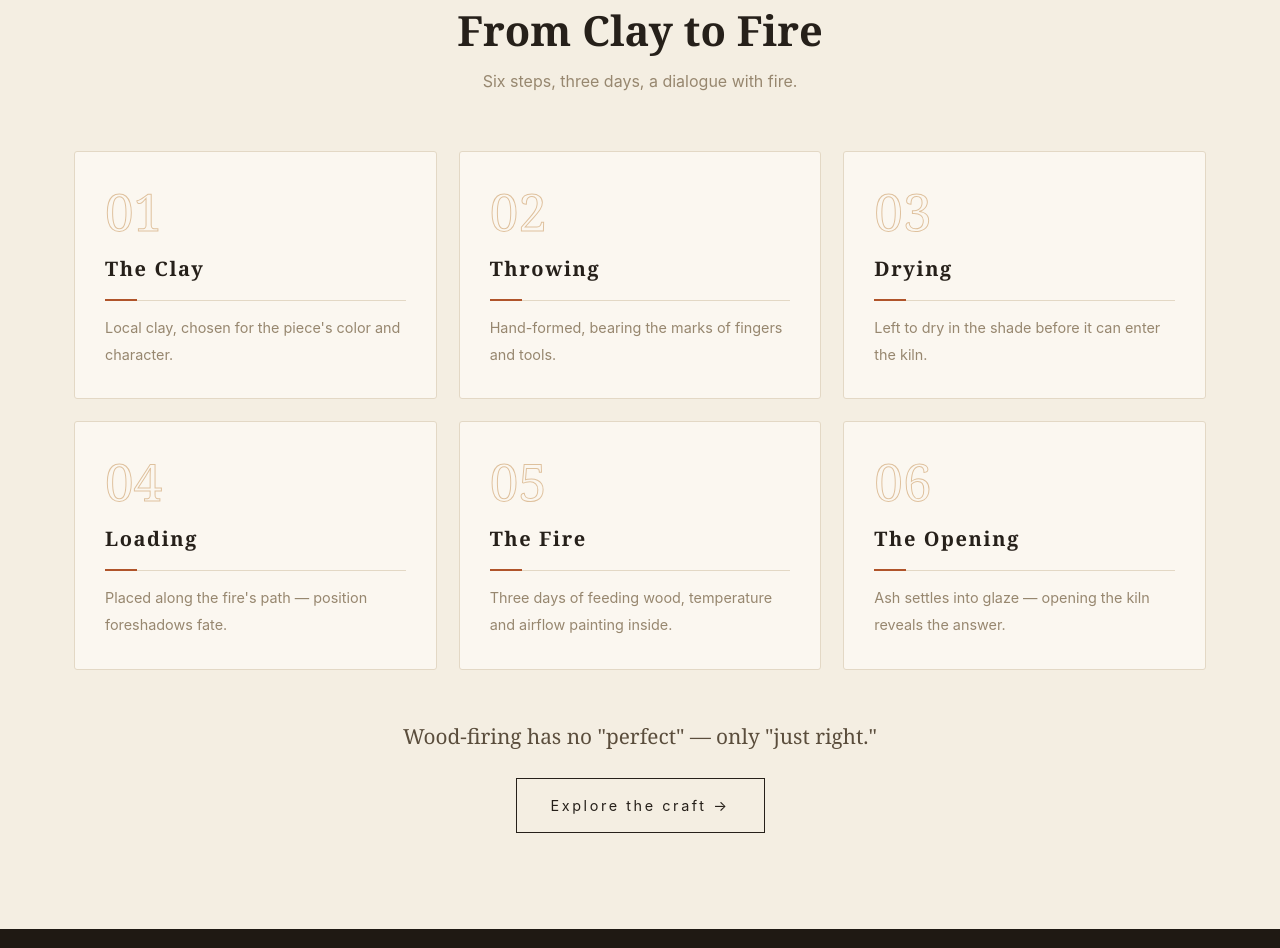
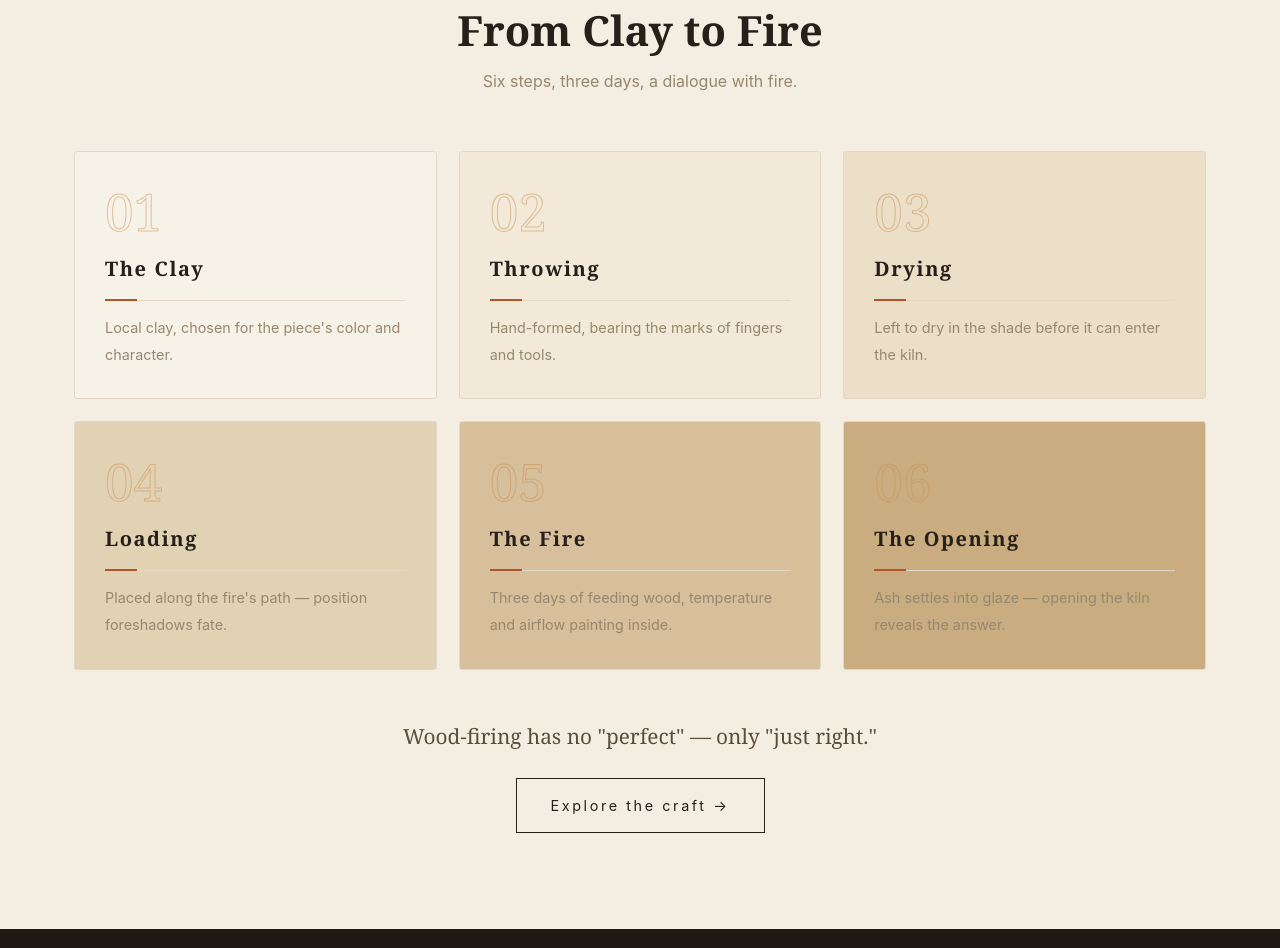
Before and after one commit to garyzhang6111-max/-qingyuan-ceramics, a plain HTML site: page site/index.html in a window 1280 px wide. Shown: the part 2579-3527 px from the top of the page. Drawn offline with Linux system fonts and the light colour scheme.

Commit message:
首页工艺步骤卡片用渐进泥土色背景

```diff
--- a/site/css/style.css
+++ b/site/css/style.css
@@ -157,7 +157,13 @@ section{padding:96px 0}
 /* ---------- 工艺 ---------- */
 .craft{background:var(--bg)}
 .steps{display:grid;grid-template-columns:repeat(3,1fr);gap:22px;counter-reset:s;align-items:stretch}
-.step{counter-increment:s;position:relative;padding:34px 30px 30px;background:#fbf7f0;border:1px solid var(--line);border-radius:3px;transition:.3s}
+.step{counter-increment:s;position:relative;padding:34px 30px 30px;background:#f7f2e8;border:1px solid var(--line);border-radius:3px;transition:.3s}
+.step:nth-child(1){background:#f7f2e8}
+.step:nth-child(2){background:#f2e9d8}
+.step:nth-child(3){background:#ebdfc8}
+.step:nth-child(4){background:#e2d2b4}
+.step:nth-child(5){background:#d6bf9a}
+.step:nth-child(6){background:#c9ac80}
 .step:hover{transform:translateY(-5px);box-shadow:0 22px 44px -24px rgba(31,25,19,.30);border-color:var(--accent2)}
 .step::before{content:counter(s,decimal-leading-zero);display:block;font-family:var(--serif);font-size:3.2rem;line-height:1;color:transparent;-webkit-text-stroke:1px var(--accent2);opacity:.55;margin-bottom:14px;transition:opacity .4s}
 .step:hover::before{opacity:1}
```
